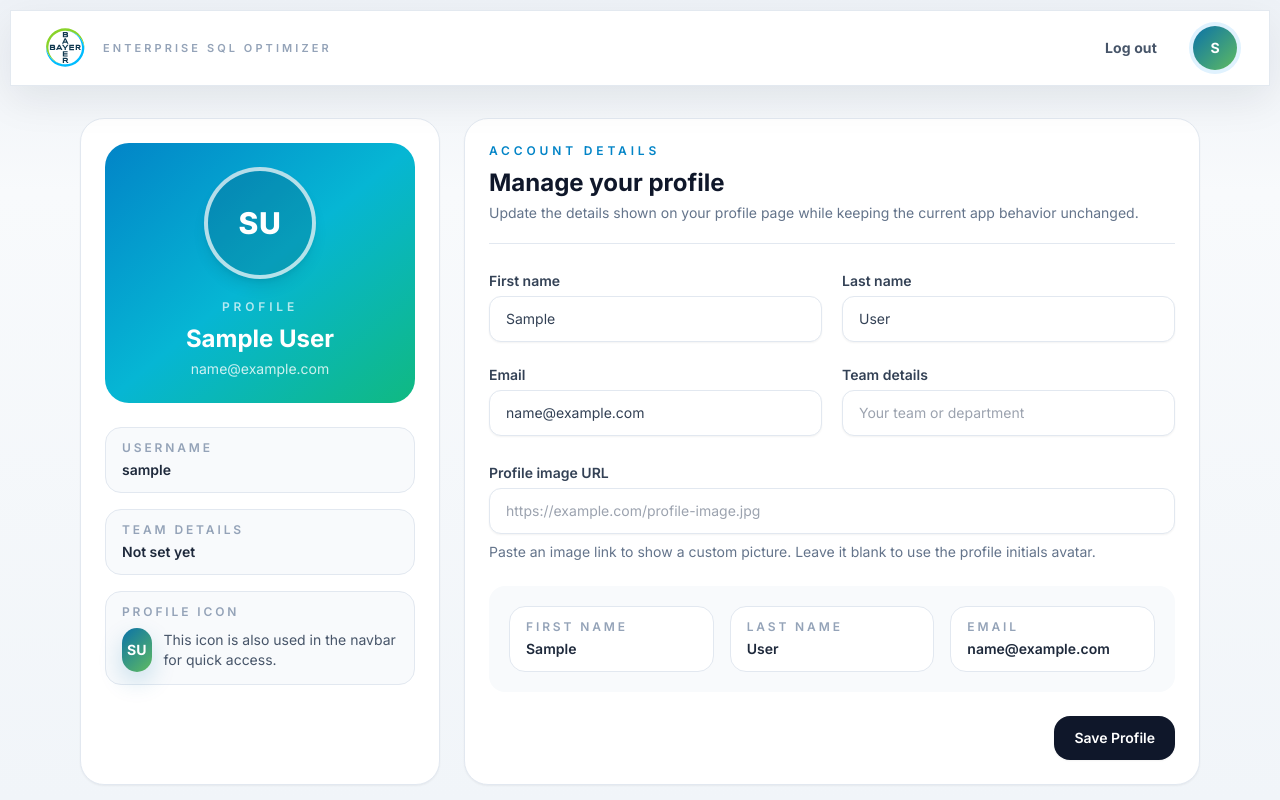
After one commit to haneeth-accelance-9/SQL_OPTIMIZER_LATEST, a Django app: page /profile/ in a window 1280 px wide. The commit adds this page. Run offline with Django 4.2, Linux system fonts and the light colour scheme; the visitor is signed in with stand-in values (Sample User, id 1); data comes from the database, SQL or seed files in the repository; some libraries are stand-ins or nearby versions.

Commit message:
Changes for Export button and Profile new page created

```diff
--- a/app/optimizer/forms.py
+++ b/app/optimizer/forms.py
@@ -5,6 +5,8 @@ from django import forms
 from django.contrib.auth import get_user_model
 from django.contrib.auth.forms import UserCreationForm
 from django.core.exceptions import ValidationError
+
+from optimizer.models import UserProfile
 
 User = get_user_model()
 
@@ -53,3 +55,53 @@ class SignUpForm(UserCreationForm):
         if username and len(username) < 3:
             raise ValidationError("Username must be at least 3 characters.")
         return username
+
+
+class UserProfileForm(forms.ModelForm):
+    """Editable profile form combining auth user fields with profile metadata."""
+
+    first_name = forms.CharField(
+        max_length=150,
+        required=False,
+        widget=forms.TextInput(attrs={"placeholder": "First name", "autocomplete": "given-name"}),
+    )
+    last_name = forms.CharField(
+        max_length=150,
+        required=False,
+        widget=forms.TextInput(attrs={"placeholder": "Last name", "autocomplete": "family-name"}),
+    )
+    email = forms.EmailField(
+        required=False,
+        widget=forms.EmailInput(attrs={"placeholder": "you@company.com", "autocomplete": "email"}),
+    )
+
+    class Meta:
+        model = UserProfile
+        fields = ("first_name", "last_name", "email", "team_name", "image_url")
+        widgets = {
+            "team_name": forms.TextInput(attrs={"placeholder": "Your team or department"}),
+            "image_url": forms.URLInput(attrs={"placeholder": "https://example.com/profile-image.jpg"}),
+        }
+
+    def __init__(self, *args, **kwargs):
+        self.user = kwargs.pop("user")
+        super().__init__(*args, **kwargs)
+        self.fields["first_name"].initial = self.user.first_name
+        self.fields["last_name"].initial = self.user.last_name
+        self.fields["email"].initial = self.user.email
+        for field in self.fields.values():
+            field.widget.attrs.setdefault(
+                "class",
+                "mt-1 block w-full rounded-xl border border-slate-200 bg-white px-4 py-3 text-sm text-slate-700 shadow-sm focus:border-sky-500 focus:outline-none focus:ring-2 focus:ring-sky-200",
+            )
+
+    def save(self, commit=True):
+        profile = super().save(commit=False)
+        self.user.first_name = self.cleaned_data.get("first_name", "")
+        self.user.last_name = self.cleaned_data.get("last_name", "")
+        self.user.email = self.cleaned_data.get("email", "")
+        if commit:
+            self.user.save(update_fields=["first_name", "last_name", "email"])
+            profile.user = self.user
+            profile.save()
+        return profile
--- a/app/optimizer/urls.py
+++ b/app/optimizer/urls.py
@@ -10,6 +10,7 @@ urlpatterns = [
     path("login/", views.OptimizerLoginView.as_view(), name="login"),
     path("signup/", views.signup_view, name="signup"),
     path("logout/", views.logout_view, name="logout"),
+    path("profile/", views.profile_page, name="profile"),
     path("upload/", views.upload, name="upload"),
     path("results/", views.results, name="results"),
     path("dashboard/", views.dashboard, name="dashboard"),
--- a/app/optimizer/views.py
+++ b/app/optimizer/views.py
@@ -22,7 +22,8 @@ from django.utils import timezone
 
 import pandas as pd
 from optimizer.models import AnalysisSession
-from optimizer.forms import SignUpForm
+from optimizer.forms import SignUpForm, UserProfileForm
+from optimizer.models import UserProfile
 from optimizer.services.analysis_service import run_analysis, get_sheet_config, build_dashboard_context, _build_payg_zone_breakdown
 from optimizer.services.excel_processor import ExcelProcessor
 from optimizer.services.report_export import export_pdf, export_docx, normalize_report_title_text
@@ -67,6 +68,39 @@ logger = logging.getLogger(__name__)
 ALLOWED_REPORT_FORMATS = frozenset({"pdf", "docx"})
 ALLOWED_RULE_IDS = frozenset({"rule1", "rule2"})
 PAYG_ZONE_BREAKDOWN_LABELS = ["Public Cloud", "Private Cloud AVS"]
+
+
+def _get_or_create_user_profile(user):
+    """Return the persisted profile row for the authenticated user."""
+    profile, _ = UserProfile.objects.get_or_create(user=user)
+    return profile
+
+
+def _build_profile_context(user, profile, form=None):
+    """Shared template context for the profile page."""
+    full_name = f"{user.first_name} {user.last_name}".strip()
+    display_name = full_name or user.username
+    initials = (
+        "".join(
+            part[0].upper()
+            for part in [user.first_name.strip(), user.last_name.strip()]
+            if part
+        )[:2]
+        or user.username[:1].upper()
+        or "U"
+    )
+    return {
+        "title": "Profile",
+        "profile_form": form or UserProfileForm(instance=profile, user=user),
+        "profile_image_url": profile.image_url,
+        "profile_team_name": profile.team_name or "Not set yet",
+        "profile_display_name": display_name,
+        "profile_initials": initials,
+        "profile_email": user.email or "Not set yet",
+        "profile_first_name": user.first_name or "Not set yet",
+        "profile_last_name": user.last_name or "Not set yet",
+        "profile_username": user.username,
+    }
 
 
 def _normalize_analysis_context(analysis):
@@ -445,6 +479,24 @@ def dashboard(request):
     return results(request)
 
 
+@require_http_methods(["GET", "POST"])
+@csrf_protect
+@login_required
+def profile_page(request):
+    """Display and update the logged-in user's profile details."""
+    profile = _get_or_create_user_profile(request.user)
+    if request.method == "POST":
+        form = UserProfileForm(request.POST, instance=profile, user=request.user)
+        if form.is_valid():
+            form.save()
+            messages.success(request, "Profile updated successfully.")
+            return redirect("optimizer:profile")
+    else:
+        form = UserProfileForm(instance=profile, user=request.user)
+    context = _build_profile_context(request.user, profile, form=form)
+    return render(request, "optimizer/profile.html", context)
+
+
 @require_GET
 @login_required
 def report_page(request):
--- a/app/templates/base.html
+++ b/app/templates/base.html
@@ -94,9 +94,9 @@
                     <a href="{% url 'optimizer:report' %}" class="appbar-link {% if request.resolver_match.url_name == 'report' %}is-current{% endif %} text-sm rounded px-1 py-0.5 focus:outline-none focus-visible:ring-2 focus-visible:ring-sky-500 focus-visible:ring-offset-2 focus-visible:ring-offset-white">REPORTS</a>
                     {% endif %}
                     <a href="{% url 'optimizer:logout' %}" class="appbar-link text-sm rounded px-1 py-0.5 focus:outline-none focus-visible:ring-2 focus-visible:ring-sky-500 focus-visible:ring-offset-2 focus-visible:ring-offset-white">Log out</a>
-                    <div class="appbar-avatar flex h-11 w-11 items-center justify-center rounded-full text-sm font-bold text-white">
+                    <a href="{% url 'optimizer:profile' %}" class="appbar-avatar {% if request.resolver_match.url_name == 'profile' %}ring-4 ring-sky-100{% endif %} flex h-11 w-11 items-center justify-center rounded-full text-sm font-bold text-white focus:outline-none focus-visible:ring-2 focus-visible:ring-sky-500 focus-visible:ring-offset-2 focus-visible:ring-offset-white" aria-label="Open profile page">
                         {{ user.username|default:"U"|slice:":1"|upper }}
-                    </div>
+                    </a>
                     {% else %}
                     <a href="{% url 'optimizer:login' %}" class="appbar-link text-sm rounded px-1 py-0.5 focus:outline-none focus-visible:ring-2 focus-visible:ring-sky-500 focus-visible:ring-offset-2 focus-visible:ring-offset-white">Sign in</a>
                     {% endif %}
--- /dev/null
+++ b/app/templates/optimizer/profile.html
@@ -0,0 +1,118 @@
+{% extends "base.html" %}
+{% block title %}Profile | SQL License Optimizer{% endblock %}
+{% block content %}
+<div class="max-w-6xl mx-auto h-full overflow-y-auto py-8 px-4">
+    <div class="grid gap-6 lg:grid-cols-[360px_minmax(0,1fr)]">
+        <section class="rounded-3xl border border-slate-200 bg-white p-6 shadow-sm">
+            <div class="rounded-3xl bg-gradient-to-br from-sky-600 via-cyan-500 to-emerald-500 p-6 text-white">
+                <div class="mx-auto flex h-28 w-28 items-center justify-center overflow-hidden rounded-full border-4 border-white/70 bg-slate-900/15 shadow-lg">
+                    {% if profile_image_url %}
+                    <img src="{{ profile_image_url }}" alt="{{ profile_display_name }}" class="h-full w-full object-cover">
+                    {% else %}
+                    <span class="text-3xl font-extrabold tracking-wide">{{ profile_initials }}</span>
+                    {% endif %}
+                </div>
+                <div class="mt-5 text-center">
+                    <p class="text-xs font-semibold uppercase tracking-[0.32em] text-white/70">Profile</p>
+                    <h1 class="mt-2 text-2xl font-bold">{{ profile_display_name }}</h1>
+                    <p class="mt-1 text-sm text-white/80">{{ profile_email }}</p>
+                </div>
+            </div>
+
+            <div class="mt-6 space-y-4">
+                <div class="rounded-2xl border border-slate-200 bg-slate-50 px-4 py-3">
+                    <p class="text-xs font-semibold uppercase tracking-[0.24em] text-slate-400">Username</p>
+                    <p class="mt-1 text-sm font-semibold text-slate-800">{{ profile_username }}</p>
+                </div>
+                <div class="rounded-2xl border border-slate-200 bg-slate-50 px-4 py-3">
+                    <p class="text-xs font-semibold uppercase tracking-[0.24em] text-slate-400">Team Details</p>
+                    <p class="mt-1 text-sm font-semibold text-slate-800">{{ profile_team_name }}</p>
+                </div>
+                <div class="rounded-2xl border border-slate-200 bg-slate-50 px-4 py-3">
+                    <p class="text-xs font-semibold uppercase tracking-[0.24em] text-slate-400">Profile Icon</p>
+                    <div class="mt-2 flex items-center gap-3">
+                        <div class="appbar-avatar flex h-11 w-11 items-center justify-center rounded-full text-sm font-bold text-white">
+                            {{ profile_initials }}
+                        </div>
+                        <p class="text-sm text-slate-600">This icon is also used in the navbar for quick access.</p>
+                    </div>
+                </div>
+            </div>
+        </section>
+
+        <section class="rounded-3xl border border-slate-200 bg-white p-6 shadow-sm">
+            <div class="flex flex-col gap-2 border-b border-slate-200 pb-5 sm:flex-row sm:items-end sm:justify-between">
+                <div>
+                    <p class="text-xs font-semibold uppercase tracking-[0.32em] text-sky-600">Account Details</p>
+                    <h2 class="mt-2 text-2xl font-bold text-slate-900">Manage your profile</h2>
+                    <p class="mt-1 text-sm text-slate-500">Update the details shown on your profile page while keeping the current app behavior unchanged.</p>
+                </div>
+            </div>
+
+            <form method="post" class="mt-6 space-y-6">
+                {% csrf_token %}
+                <div class="grid gap-5 md:grid-cols-2">
+                    <div>
+                        <label for="{{ profile_form.first_name.id_for_label }}" class="text-sm font-semibold text-slate-700">First name</label>
+                        {{ profile_form.first_name }}
+                        {% if profile_form.first_name.errors %}
+                        <p class="mt-1 text-sm text-red-600">{{ profile_form.first_name.errors.0 }}</p>
+                        {% endif %}
+                    </div>
+                    <div>
+                        <label for="{{ profile_form.last_name.id_for_label }}" class="text-sm font-semibold text-slate-700">Last name</label>
+                        {{ profile_form.last_name }}
+                        {% if profile_form.last_name.errors %}
+                        <p class="mt-1 text-sm text-red-600">{{ profile_form.last_name.errors.0 }}</p>
+                        {% endif %}
+                    </div>
+                    <div>
+                        <label for="{{ profile_form.email.id_for_label }}" class="text-sm font-semibold text-slate-700">Email</label>
+                        {{ profile_form.email }}
+                        {% if profile_form.email.errors %}
+                        <p class="mt-1 text-sm text-red-600">{{ profile_form.email.errors.0 }}</p>
+                        {% endif %}
+                    </div>
+                    <div>
+                        <label for="{{ profile_form.team_name.id_for_label }}" class="text-sm font-semibold text-slate-700">Team details</label>
+                        {{ profile_form.team_name }}
+                        {% if profile_form.team_name.errors %}
+                        <p class="mt-1 text-sm text-red-600">{{ profile_form.team_name.errors.0 }}</p>
+                        {% endif %}
+                    </div>
+                </div>
+
+                <div>
+                    <label for="{{ profile_form.image_url.id_for_label }}" class="text-sm font-semibold text-slate-700">Profile image URL</label>
+                    {{ profile_form.image_url }}
+                    {% if profile_form.image_url.errors %}
+                    <p class="mt-1 text-sm text-red-600">{{ profile_form.image_url.errors.0 }}</p>
+                    {% endif %}
+                    <p class="mt-2 text-sm text-slate-500">Paste an image link to show a custom picture. Leave it blank to use the profile initials avatar.</p>
+                </div>
+
+                <div class="grid gap-4 rounded-2xl bg-slate-50 p-5 md:grid-cols-3">
+                    <div class="rounded-2xl border border-slate-200 bg-white px-4 py-3">
+                        <p class="text-xs font-semibold uppercase tracking-[0.24em] text-slate-400">First Name</p>
+                        <p class="mt-1 text-sm font-semibold text-slate-800">{{ profile_first_name }}</p>
+                    </div>
+                    <div class="rounded-2xl border border-slate-200 bg-white px-4 py-3">
+                        <p class="text-xs font-semibold uppercase tracking-[0.24em] text-slate-400">Last Name</p>
+                        <p class="mt-1 text-sm font-semibold text-slate-800">{{ profile_last_name }}</p>
+                    </div>
+                    <div class="rounded-2xl border border-slate-200 bg-white px-4 py-3">
+                        <p class="text-xs font-semibold uppercase tracking-[0.24em] text-slate-400">Email</p>
+                        <p class="mt-1 text-sm font-semibold text-slate-800 break-all">{{ profile_email }}</p>
+                    </div>
+                </div>
+
+                <div class="flex justify-end">
+                    <button type="submit" class="inline-flex items-center rounded-2xl bg-slate-900 px-5 py-3 text-sm font-semibold text-white shadow-sm transition hover:-translate-y-0.5 hover:shadow-md">
+                        Save Profile
+                    </button>
+                </div>
+            </form>
+        </section>
+    </div>
+</div>
+{% endblock %}
```
Also changed, not shown: app/optimizer/models.py (+20 -0 lines), app/optimizer/tests/test_views.py (+49 -1 lines), app/templates/optimizer/report.html (+85 -17 lines), app/optimizer/migrations/0003_userprofile.py (added).
